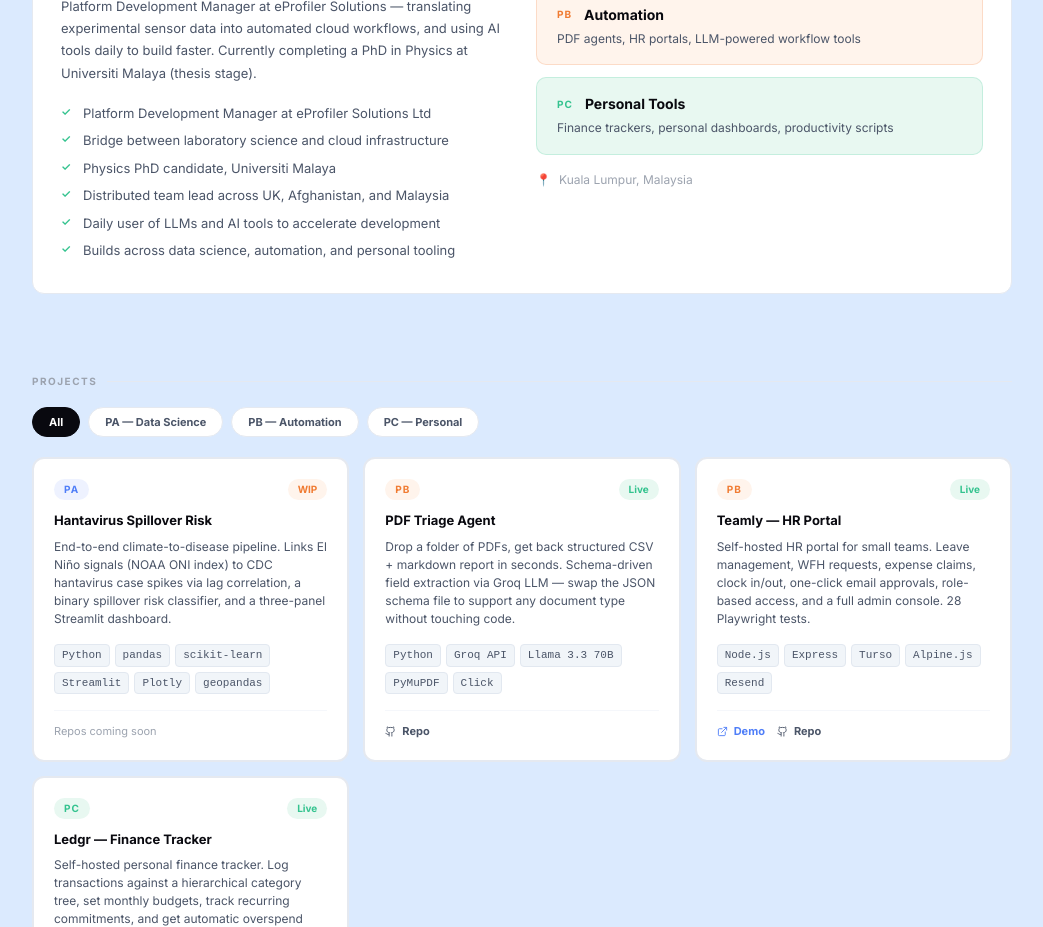
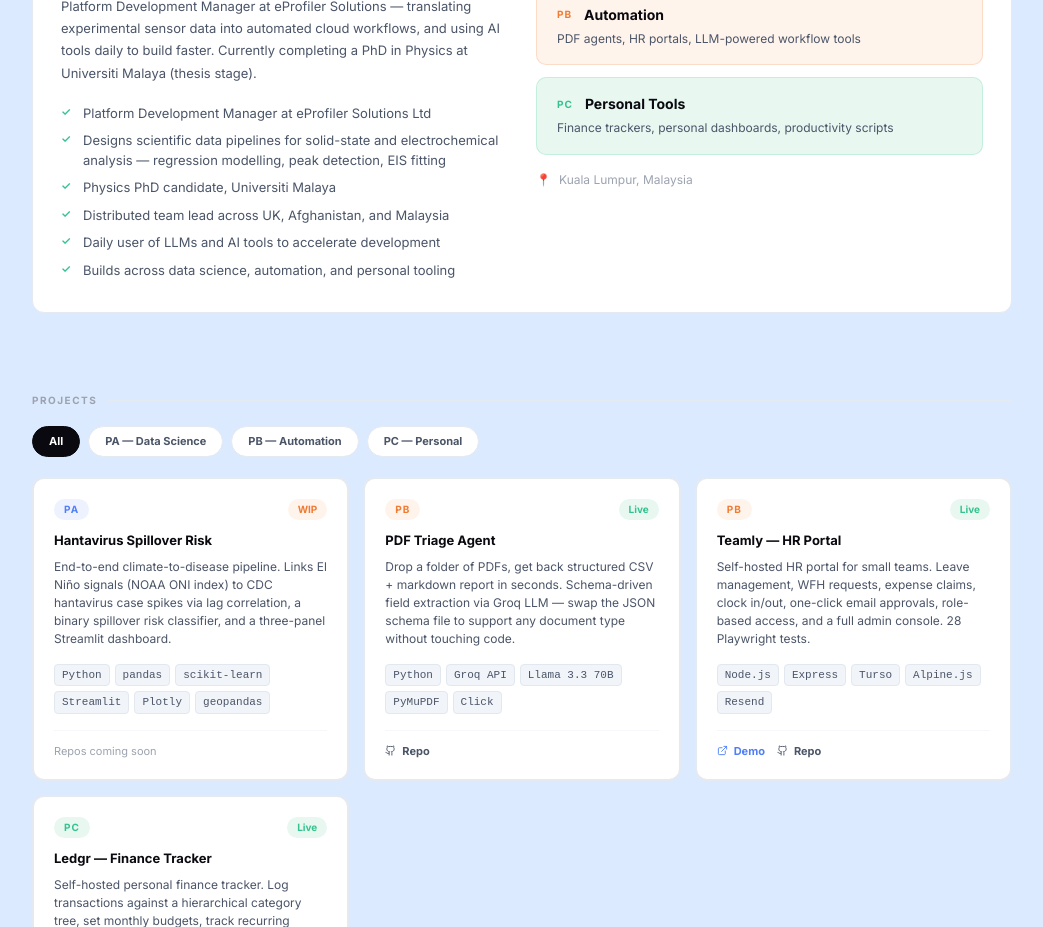
Before and after one commit to malfathur/portfolio, a React (Vite) app: page / in a window 1280 px wide. Shown: the part 940-1867 px from the top of the page, without its empty margins (118-1161 px from the left). Built offline with nearby package versions, Linux system fonts and the light colour scheme.

Commit message:
fix: add electrochemical data pipeline highlight

```diff
--- a/src/components/About.tsx
+++ b/src/components/About.tsx
@@ -27,7 +27,7 @@
 
 const HIGHLIGHTS = [
   'Platform Development Manager at eProfiler Solutions Ltd',
-  'Bridge between laboratory science and cloud infrastructure',
+  'Designs scientific data pipelines for solid-state and electrochemical analysis — regression modelling, peak detection, EIS fitting',
   'Physics PhD candidate, Universiti Malaya',
   'Distributed team lead across UK, Afghanistan, and Malaysia',
   'Daily user of LLMs and AI tools to accelerate development',
```
